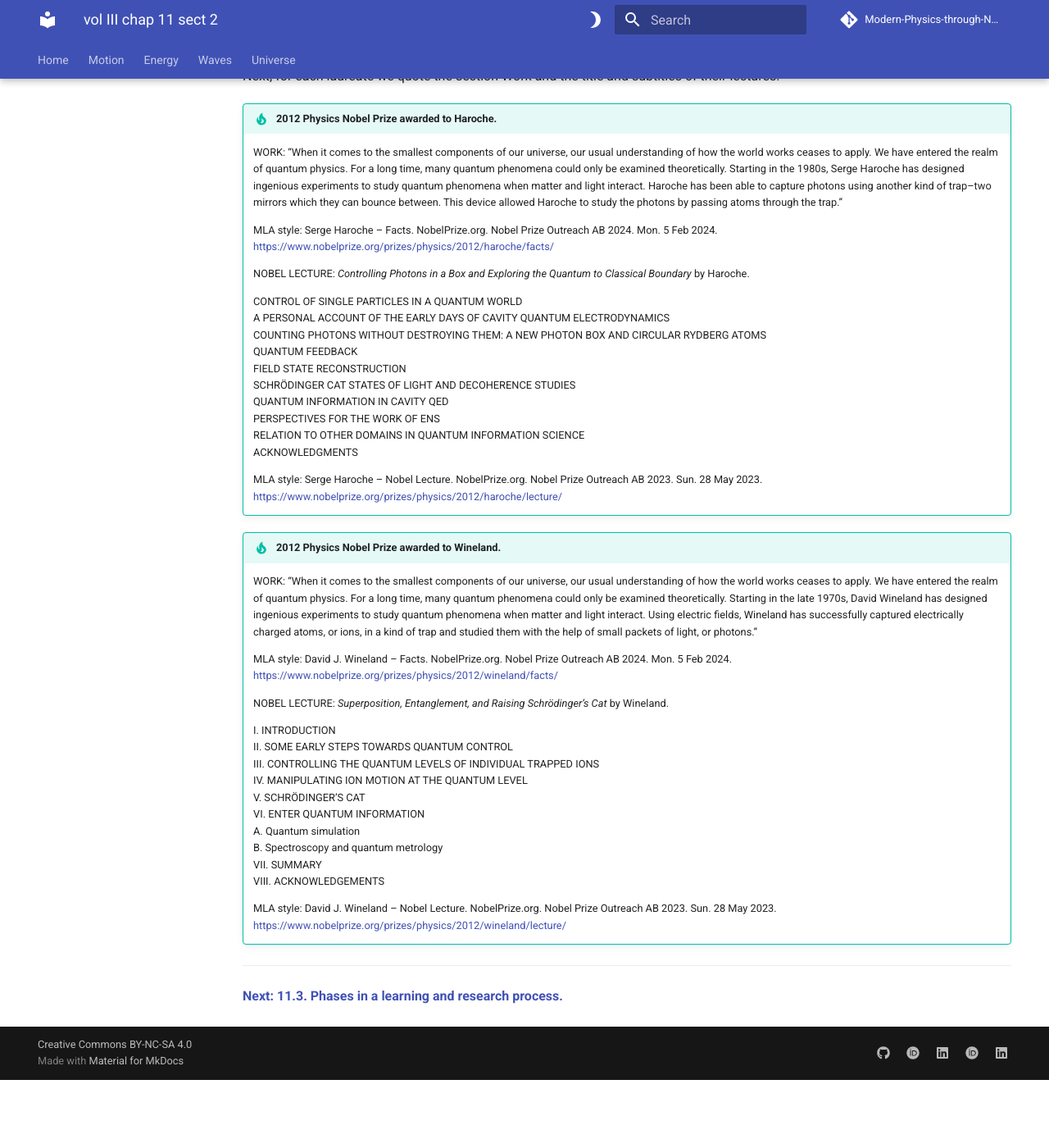
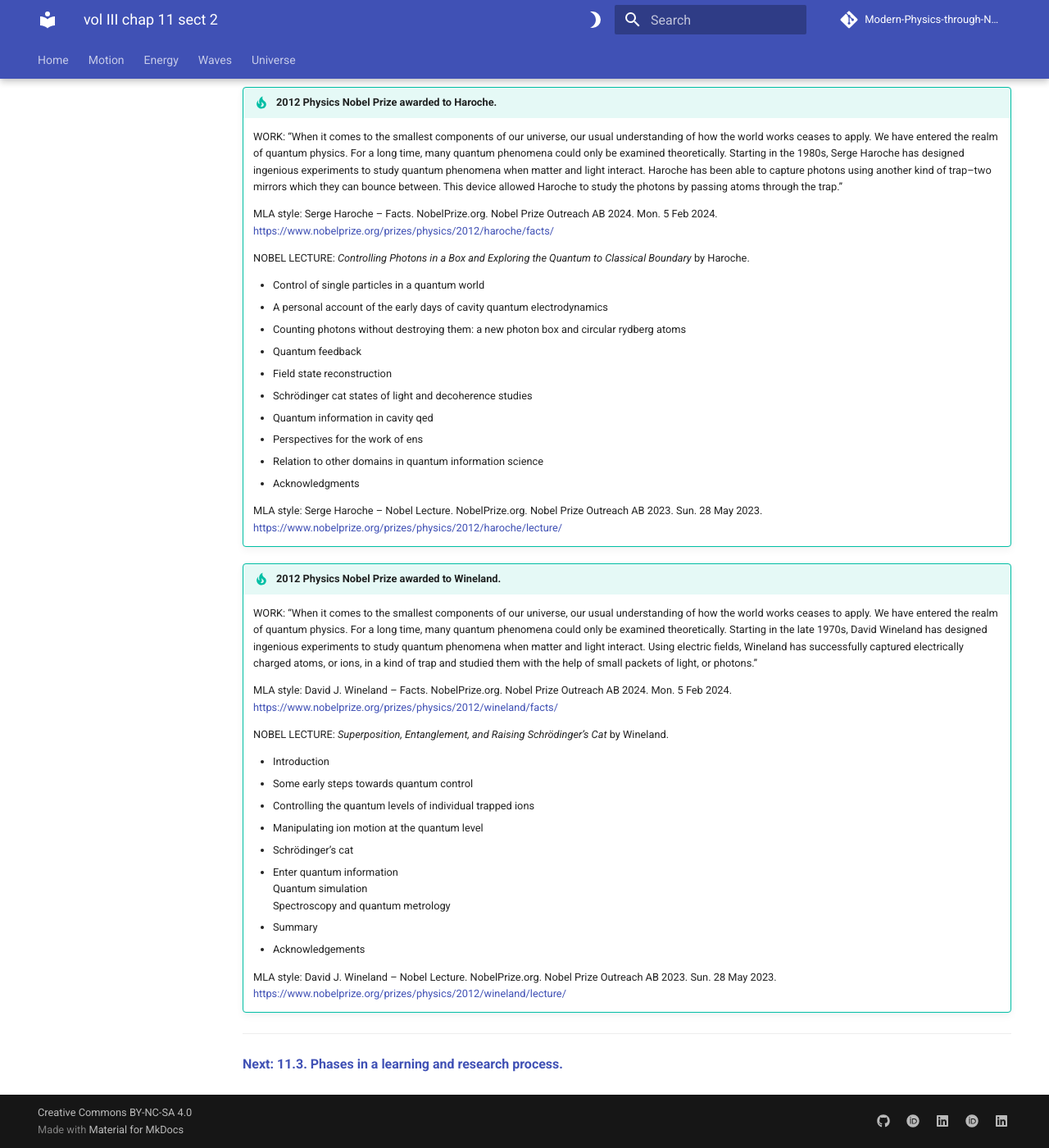
Before and after one commit to modphysnobel/modphysnobel.github.io, an MkDocs documentation site: the page built from docs/vol-III/vol-III-chap-11-sect-2.md, in a window 1280 px wide and 1400 px high, scrolled down 6052 px. Shown: the whole window at 82% size. Built offline with MkDocs 1.6.1 and Material for MkDocs 9.7.7, drawn with Linux system fonts in a browser that asks for light colours; some web fonts are replaced; comment, search, counter and statistics services are not loaded; before the commit the page ends 7369 px from its top, so only the background shows below that; some of the changed text lies outside the part shown.

Commit message:
Update vol-III-chap-11-sect-2.md

```diff
--- a/docs/vol-III/vol-III-chap-11-sect-2.md
+++ b/docs/vol-III/vol-III-chap-11-sect-2.md
@@ -38,28 +38,26 @@
 
     NOBEL LECTURE: *Graphene: Materials in the Flatlan* by Novoselov.
 
-    *GRAPHENE AND ITS UNUSUAL PROPERTIES*
+    - Graphene and its unusual properties
+    - Two-dimensional crystals <br>
+        Stability of 2D crystals <br>
+        Graphene creation <br>
+        Other 2D crystals <br>
+        Out to Spaceland: 2D-based heterostructures
+    - Chiral quasiparticles and the electronic properties of graphene <br>
+        Linear dispersion relation and chirality <br>
+        The Klein paradox <br>
+        Half-integer quantum Hall effect <br>
+        Effect of mechanical deformation <br>
+        Graphene optics <br>
+        Bilayer graphene
+    - Graphene applications <br>
+        Graphene support <br>
+        Transparent conductive coating <br>
+        Graphene transistors <br>
+        Graphene composites <br>
+        Other applications
 
-    I. TWO-DIMENSIONAL CRYSTALS <br>
-    Stability of 2D crystals <br>
-    Graphene creation <br>
-    Other 2D crystals <br>
-    Out to Spaceland: 2D-based heterostructures
-
-    II. CHIRAL QUASIPARTICLES AND THE ELECTRONIC PROPERTIES OF GRAPHENE <br>
-    Linear dispersion relation and chirality <br>
-    The Klein paradox <br>
-    Half-integer quantum Hall effect <br>
-    Effect of mechanical deformation <br>
-    Graphene optics <br>
-    Bilayer graphene
-
-    III. GRAPHENE APPLICATIONS <br>
-    Graphene support <br>
-    Transparent conductive coating <br>
-    Graphene transistors <br>
-    Graphene composites <br>
-    Other applications
 
     MLA style: Konstantin Novoselov – Nobel Lecture. NobelPrize.org. Nobel Prize Outreach AB 2023. Sun. 28 May 2023. https://www.nobelprize.org/prizes/physics/2010/novoselov/lecture/
 
@@ -145,16 +143,16 @@
 
     NOBEL LECTURE: *Controlling Photons in a Box and Exploring the Quantum to Classical Boundary* by Haroche.
 
-    CONTROL OF SINGLE PARTICLES IN A QUANTUM WORLD<br>
-    A PERSONAL ACCOUNT OF THE EARLY DAYS OF CAVITY QUANTUM ELECTRODYNAMICS<br>
-    COUNTING PHOTONS WITHOUT DESTROYING THEM: A NEW PHOTON BOX AND CIRCULAR RYDBERG ATOMS<br>
-    QUANTUM FEEDBACK<br>
-    FIELD STATE RECONSTRUCTION<br>
-    SCHRÖDINGER CAT STATES OF LIGHT AND DECOHERENCE STUDIES<br>
-    QUANTUM INFORMATION IN CAVITY QED<br>
-    PERSPECTIVES FOR THE WORK OF ENS<br>
-    RELATION TO OTHER DOMAINS IN QUANTUM INFORMATION SCIENCE<br>
-    ACKNOWLEDGMENTS
+    - Control of single particles in a quantum world
+    - A personal account of the early days of cavity quantum electrodynamics
+    - Counting photons without destroying them: a new photon box and circular rydberg atoms
+    - Quantum feedback
+    - Field state reconstruction
+    - Schrödinger cat states of light and decoherence studies
+    - Quantum information in cavity qed
+    - Perspectives for the work of ens
+    - Relation to other domains in quantum information science
+    - Acknowledgments
 
     MLA style: Serge Haroche – Nobel Lecture. NobelPrize.org. Nobel Prize Outreach AB 2023. Sun. 28 May 2023. https://www.nobelprize.org/prizes/physics/2012/haroche/lecture/
 
@@ -166,16 +164,17 @@
 
     NOBEL LECTURE: *Superposition, Entanglement, and Raising Schrödinger’s Cat* by Wineland.
 
-    I. INTRODUCTION<br>
-    II. SOME EARLY STEPS TOWARDS QUANTUM CONTROL<br>
-    III. CONTROLLING THE QUANTUM LEVELS OF INDIVIDUAL TRAPPED IONS<br>
-    IV. MANIPULATING ION MOTION AT THE QUANTUM LEVEL<br>
-    V. SCHRÖDINGER’S CAT<br>
-    VI. ENTER QUANTUM INFORMATION<br>
-    A. Quantum simulation<br>
-    B. Spectroscopy and quantum metrology<br>
-    VII. SUMMARY<br>
-    VIII. ACKNOWLEDGEMENTS
+    - Introduction
+    - Some early steps towards quantum control
+    - Controlling the quantum levels of individual trapped ions
+    - Manipulating ion motion at the quantum level
+    - Schrödinger’s cat
+    - Enter quantum information<br>
+        Quantum simulation<br>
+        Spectroscopy and quantum metrology
+    - Summary
+    - Acknowledgements
+
 
     MLA style: David J. Wineland – Nobel Lecture. NobelPrize.org. Nobel Prize Outreach AB 2023. Sun. 28 May 2023. https://www.nobelprize.org/prizes/physics/2012/wineland/lecture/
 
```
